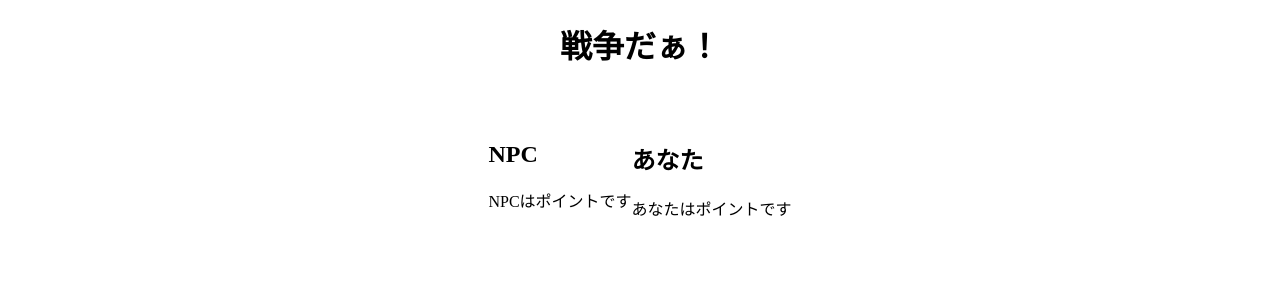
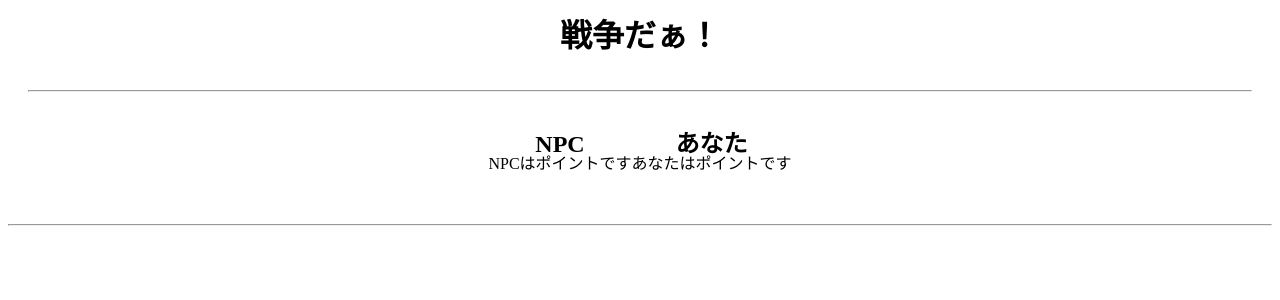
Before and after one commit to m4plee/sensou, a Django app: template sensou/templates/game.html in a window 1280 px wide. Shown: the top 300 px of the page. Run offline with Django 3.2, Linux system fonts and the light colour scheme; the template is opened without the code that fills it, so the values that code supplies are empty.

Commit message:
susumanai

```diff
--- a/sensou/static/style/game.css
+++ b/sensou/static/style/game.css
@@ -1,13 +1,36 @@
-h1{
+html{
+    width: auto;
+}
+
+.game-box{
+    margin: 20px;
+    padding: 0px;
+    width: auto;
     text-align: center;
 }
 
+.box{
+    height: ;
+}
+h1{
+    height: 50px;
+    margin: 20px;
+}
+
+h2{
+    margin: 0px;
+}
+
+p{
+    margin: 0px;
+}
+
 .ura_comcard{
-    width: 100px;
+    width: 70px;
 }
 
 .ura_playercard{
-    width: 100px;
+    width: 70px;
 }
 
 .container{
@@ -32,7 +55,6 @@ h1{
 .playerhand_card_img{
     display: flex;
     list-style: none;
-    justify-content: flex-end;
     padding: 0%;
 }
 
@@ -43,3 +65,13 @@ h1{
 .playercard{
     width: 50px;
 }
+
+.message{
+    background-color: aqua;
+    font-size: 30px;
+    margin: 40px;
+}
+
+.card_img{
+    width: 250px;
+}
--- /dev/null
+++ b/sensou/static/style/reset.css
@@ -0,0 +1,32 @@
+html, body, div,
+ {
+	margin: 0;
+	padding: 0;
+	border: 0;
+	font-size: 100%;
+	font: inherit;
+	vertical-align: baseline;
+}
+/* HTML5 display-role reset for older browsers */
+article, aside, details, figcaption, figure,
+footer, header, hgroup, menu, nav, section {
+	display: block;
+}
+body {
+	line-height: 1;
+}
+ol, ul {
+	list-style: none;
+}
+blockquote, q {
+	quotes: none;
+}
+blockquote:before, blockquote:after,
+q:before, q:after {
+	content: '';
+	content: none;
+}
+table {
+	border-collapse: collapse;
+	border-spacing: 0;
+}
--- a/sensou/templates/game.html
+++ b/sensou/templates/game.html
@@ -1,14 +1,20 @@
 {% load static %}
 <!DOCTYPE html>
 <html lang="ja">
+
 <head>
     <meta charset="utf-8">
     <title>戦争だぁ！</title>
     <link rel="stylesheet" href="{% static 'style/game.css' %}">
+    <link rel="stylesheet" href="{% static 'style/reset.css' %}">
 </head>
 
+
 <body>
+    <div class="game-box">
+
         <h1>戦争だぁ！</h1>
+        <hr>
         <div class="game_board">
             <div class="leftside"></div>
             <ul class="comhand_card_img">
@@ -36,14 +42,33 @@
             <div class="rightside">
                 <ul class="playerhand_card_img">
                     {% for hand in hands %}
+                    <a href="" method='POST'>
                         <li class="playercard"><img src="static/img/{{ hand }}" class="ura_playercard"></li>
+                    </a>
                     {% endfor %}
                 </ul>
             </div>
         </div>
+    </div>
+    <hr>
+    <p class="message">{{ message }}</p>
 
-    <p>{{ message }}</p>
 
+    <div class="user">
+
+        {% if is_gamestart %}
+        {% csrf_token %}
+        <button type="submit" formmethod="POST">START</button>
+        {% endif %}
+
+
+        <!-- {% if is_gameover %} -->
+        <form action="" method='POST'>
+            {% csrf_token %}
+            <input type="submit" value="もう一度" name="restart">
+        </form>
+        <!-- {% endif %} -->
+    </div>
 
 </body>
 
```
Also changed, not shown: sensou/views.py (+10 -5 lines), db.sqlite3. Lines whose indentation alone changed are shown as unchanged.
